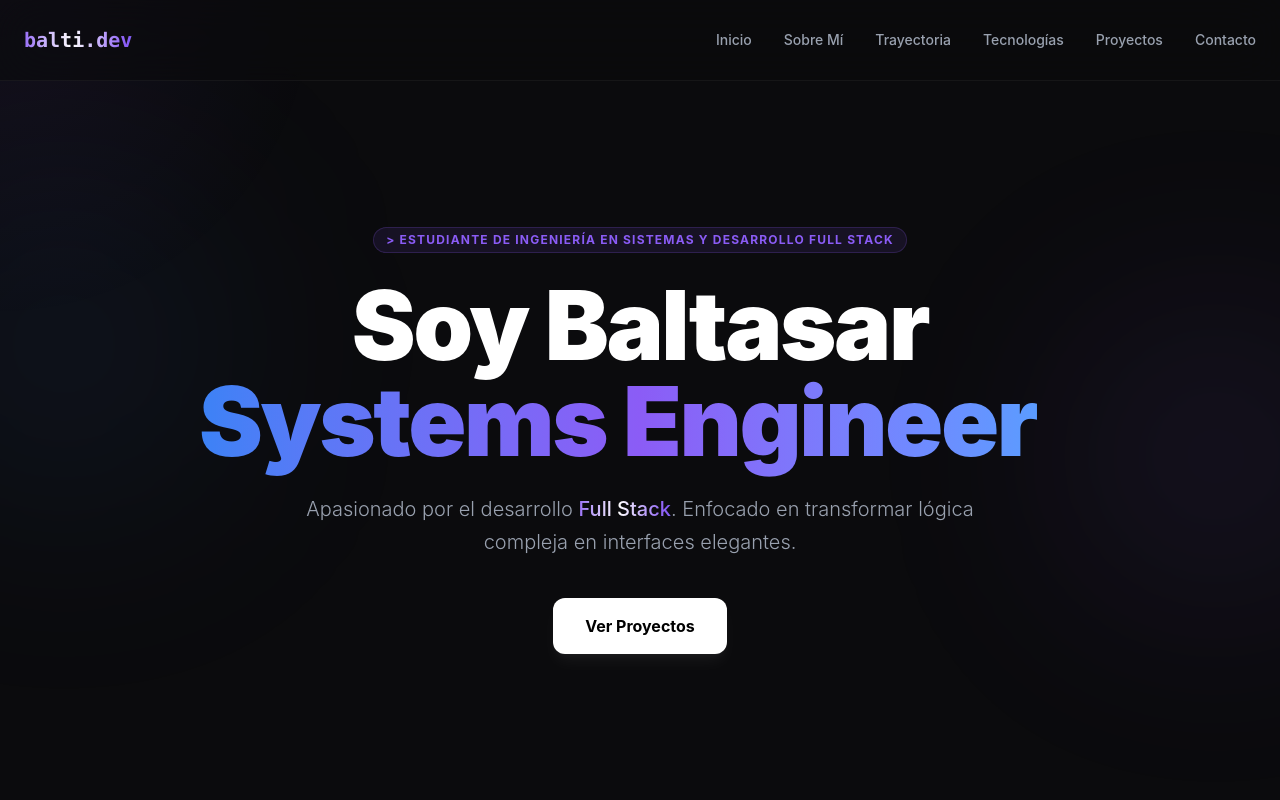
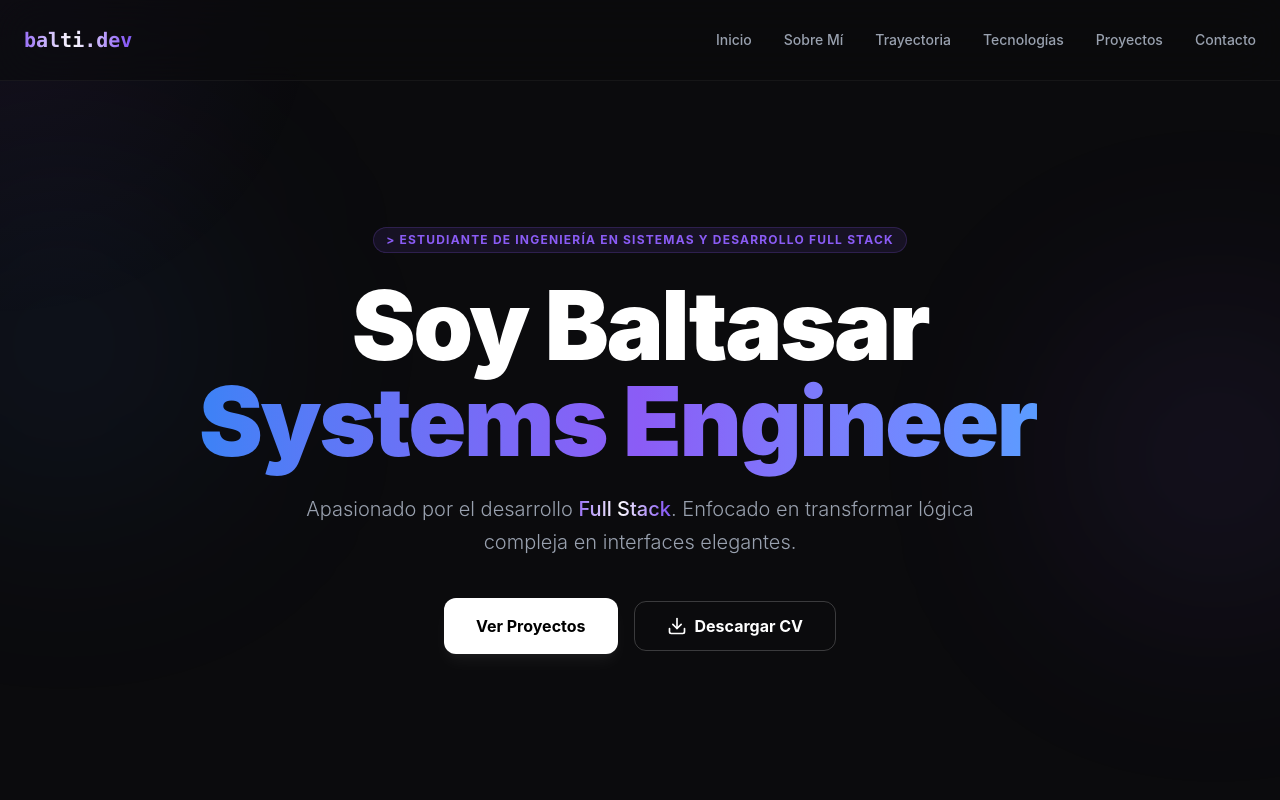
Before and after one commit to Balti2003/Proyecto_portfolio_web, a React (Vite) app: page / in a window 1280 px wide. Shown: the top 800 px of the page. Built offline with nearby package versions, Linux system fonts and the light colour scheme.

Commit message:
agregando cv download

```diff
--- a/src/components/Hero.jsx
+++ b/src/components/Hero.jsx
@@ -45,6 +45,19 @@
           <a href="#proyectos" className="px-8 py-4 bg-white text-black font-bold rounded-xl hover:bg-accent-blue hover:text-white transition-all duration-300 transform hover:-translate-y-1 shadow-lg shadow-white/5">
             Ver Proyectos
           </a>
+
+          <a
+            href="/CV-Baltasar-Lomello.pdf"
+            download="CV-Baltasar-Lomello.pdf"
+            className="px-8 py-3 bg-transparent border border-white/20 rounded-xl font-bold hover:border-accent-purple hover:text-accent-purple transition-all duration-300 flex items-center justify-center gap-2"
+          >
+            <svg xmlns="http://www.w3.org/2000/svg" width="20" height="20" viewBox="0 0 24 24" fill="none" stroke="currentColor" strokeWidth="2" strokeLinecap="round" strokeLinejoin="round">
+              <path d="M21 15v4a2 2 0 0 1-2 2H5a2 2 0 0 1-2-2v-4"></path>
+              <polyline points="7 10 12 15 17 10"></polyline>
+              <line x1="12" y1="15" x2="12" y2="3"></line>
+            </svg>
+            Descargar CV
+          </a>
         </div>
       </div>
     </section>
```
Also changed, not shown: 1 other file (tests, documents, lock files or other folders).
